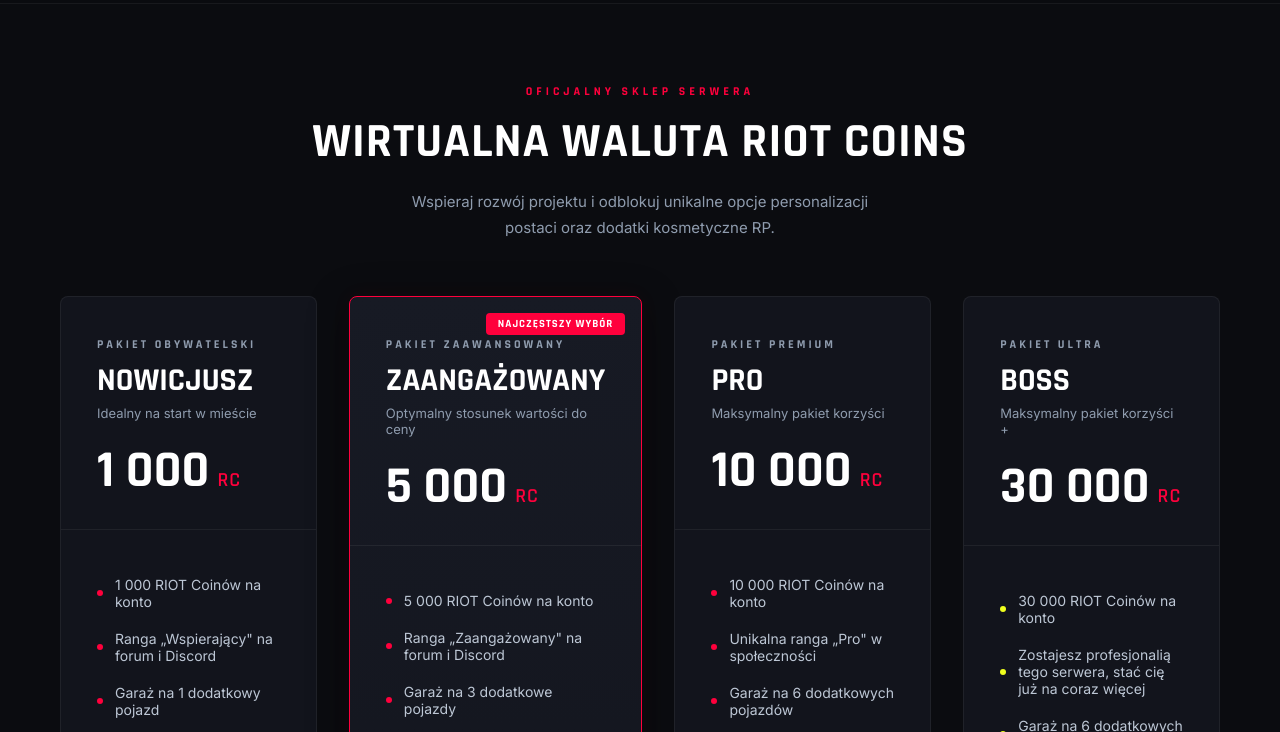
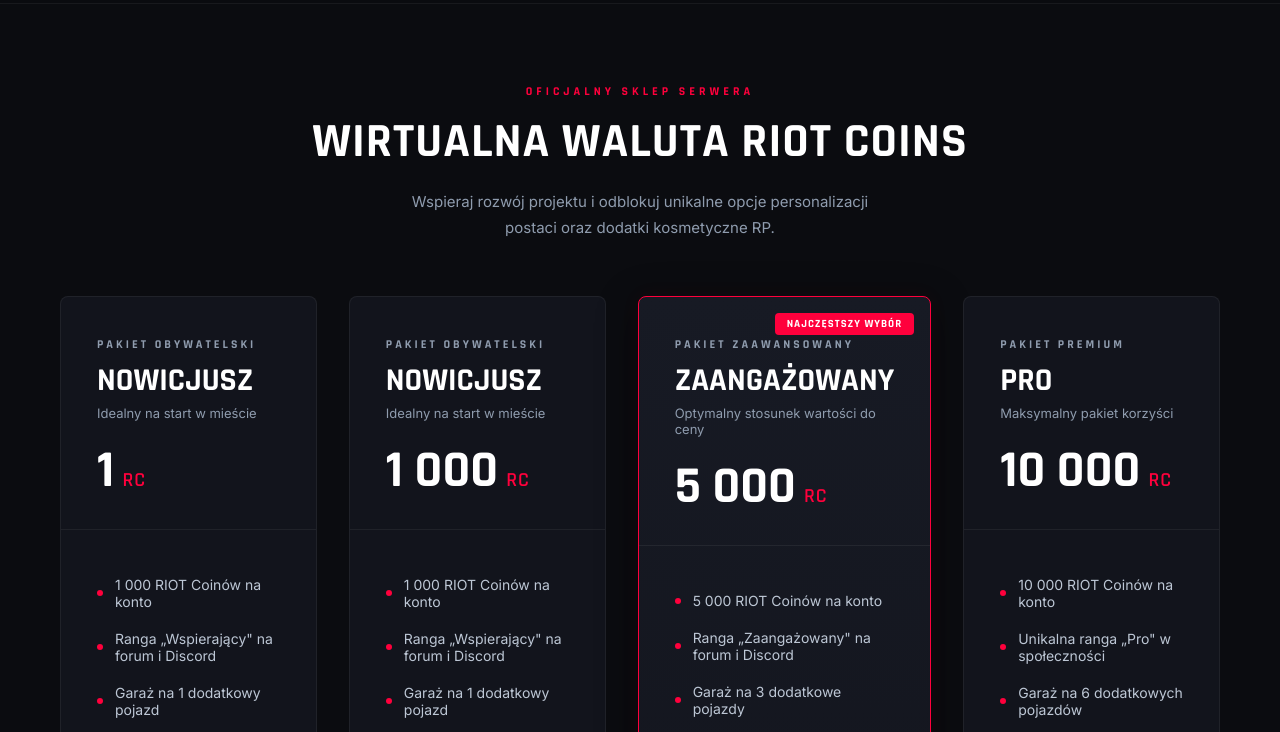
Before and after one commit to Alion1233/riotWEB, a website: page index.html in a window 1280 px wide. Both pictures are taken after a click on the button "ZASIL KONTO RC". Shown: the part 68-800 px from the top of the page. Drawn offline with Linux system fonts and the light colour scheme.

Commit message:
Update index.html

```diff
--- a/index.html
+++ b/index.html
@@ -593,7 +593,31 @@
   </div>
 
   <div class="packages">
-
+   <!-- test -->
+  <div class="pkg">
+      <div class="pkg-top">
+        <div class="pkg-tier">Pakiet Obywatelski</div>
+        <div class="pkg-name">Nowicjusz</div>
+        <div class="pkg-tagline">Idealny na start w mieście</div>
+        <div class="pkg-coins">
+          <span class="pkg-amount">1</span>
+          <span class="pkg-unit">RC</span>
+        </div>
+      </div>
+      <div class="pkg-body">
+        <ul class="pkg-perks">
+          <li>1 000 RIOT Coinów na konto</li>
+          <li>Ranga „Wspierający" na forum i Discord</li>
+          <li>Garaż na 1 dodatkowy pojazd</li>
+          <li>Priorytet w kolejce logowania (×1)</li>
+        </ul>
+        <div class="pkg-price">
+          <span class="price-amount"><span class="price-cur">PLN</span> 29</span>
+          <div class="per-coin">0,030 zł / RC</div>
+        </div>
+        <button class="pkg-btn" onclick="openModal('Nowicjusz', '1 000 RC', '1 PLN', 1)">Wybierz pakiet</button>
+      </div>
+    </div>
     <!-- PAKIET I -->
     <div class="pkg">
       <div class="pkg-top">
```
